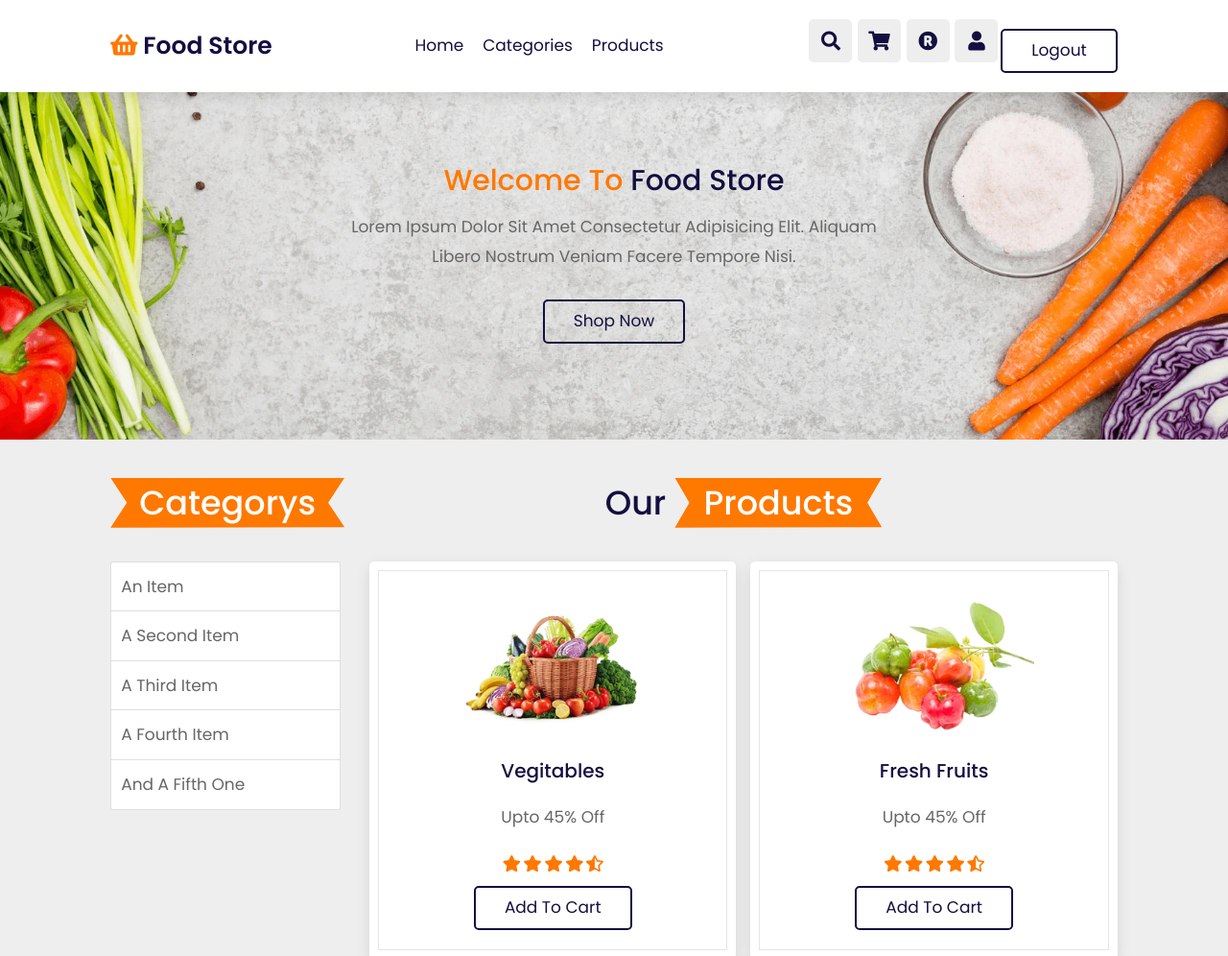
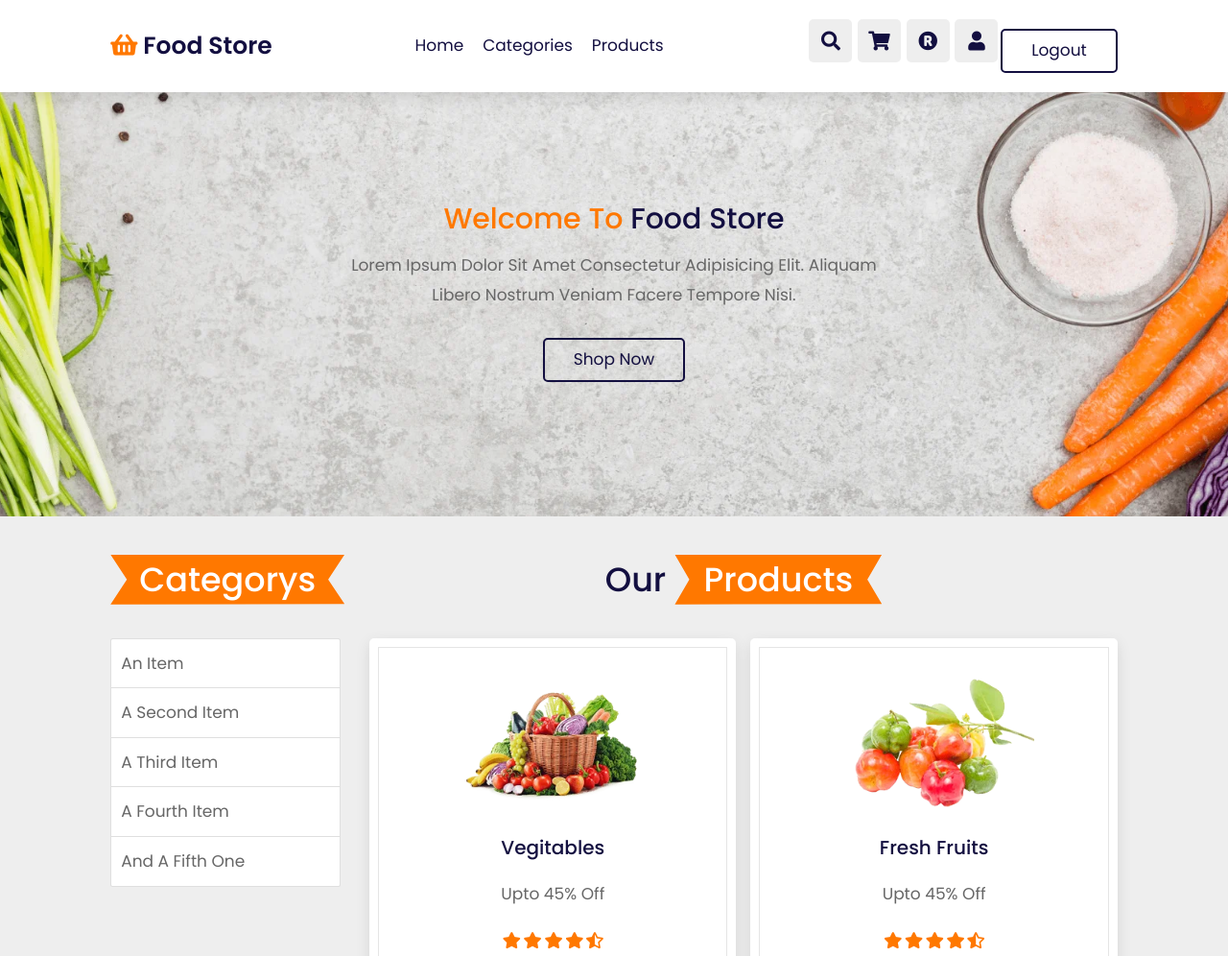
Before and after one commit to PhuSon2809/FoodStore_HTML_CSS, a plain HTML site: page home.html in a window 1280 px wide. Shown: the top 996 px of the page at 96% size. Drawn offline with nearby package versions, Linux system fonts and the light colour scheme.

Commit message:
change css

```diff
--- a/css/style.css
+++ b/css/style.css
@@ -308,8 +308,8 @@ section{
     background: url(../image/banner-bg.webp) no-repeat;
     background-position: center;
     background-size: cover;
-    padding-top: 17rem;
-    padding-bottom: 10rem;
+    padding-top: 21rem;
+    padding-bottom: 14rem;
 }
 
 .home .content{
@@ -638,3 +638,7 @@ section{
     line-height: 1.8;
     padding:1rem 0;
 }
+
+.products{
+    margin-bottom: 5rem;
+}
```
